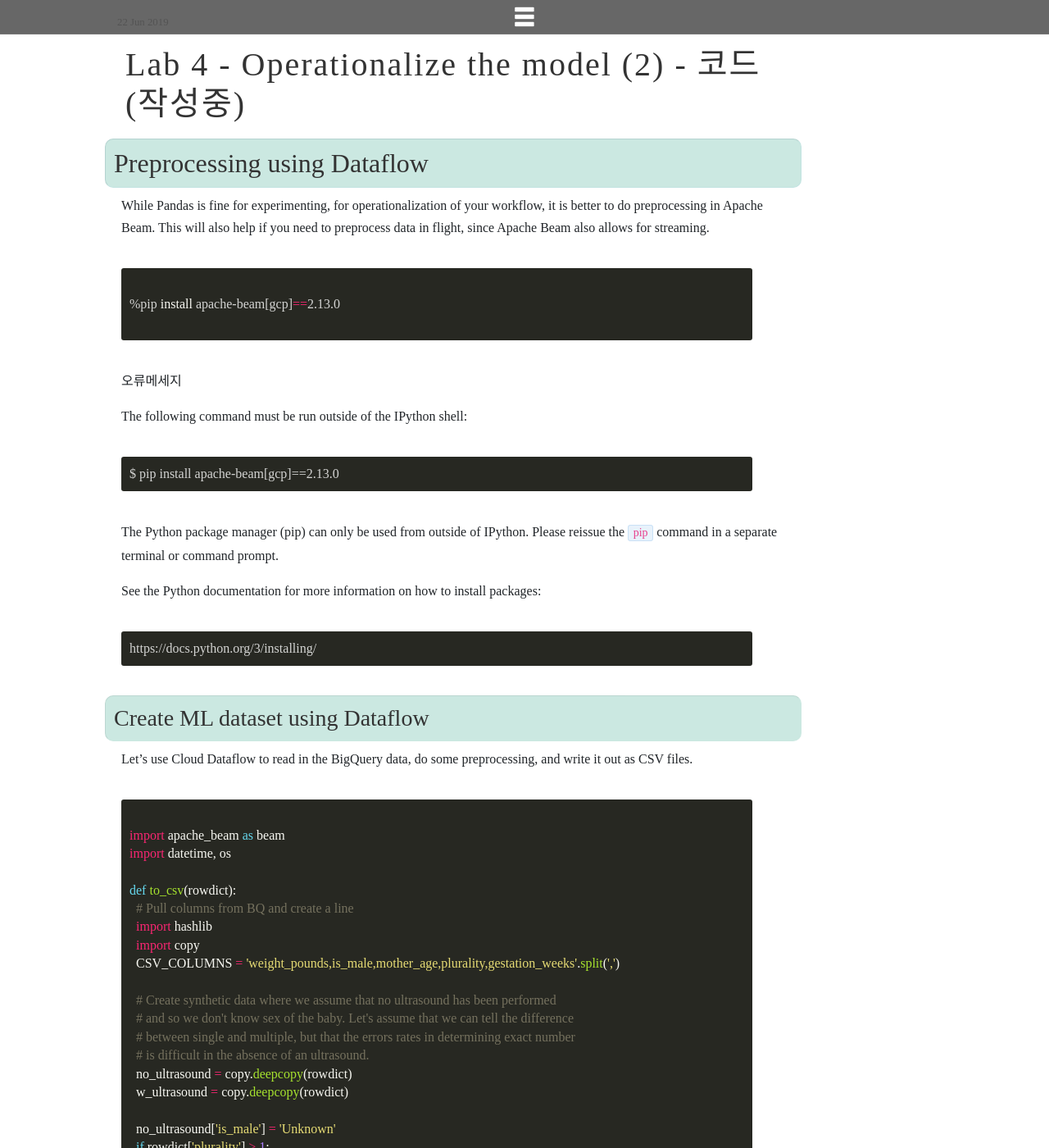
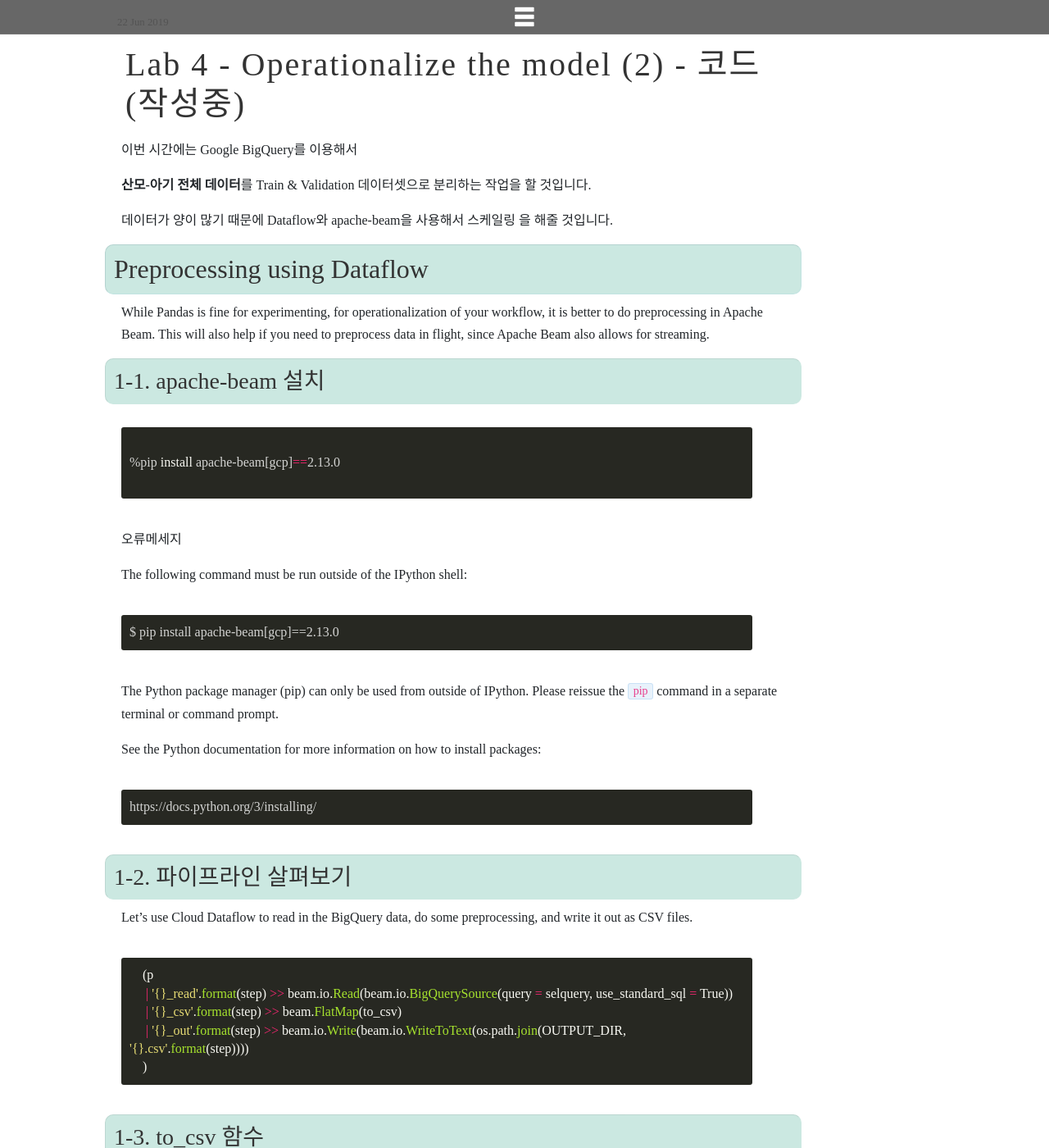
Before and after one commit to DongChanS/DongChanS.github.io, a Jekyll site: the page built from _posts/2019-06-22-91.md, in a window 1280 px wide and 1400 px high, scrolled down 398 px. Shown: the whole window at 82% size. Built offline with Jekyll 4.4.1, drawn with Linux system fonts in a browser that asks for light colours; nearby versions of some CDN libraries; some web fonts are replaced; comment, search, counter and statistics services are not loaded.

Commit message:
update posts:

````diff
--- a/_posts/2019-06-22-91.md
+++ b/_posts/2019-06-22-91.md
@@ -5,9 +5,18 @@ author : Shin Dong Chan
 category : 'ML Studyjam'
 ---
 
+
+이번 시간에는 Google BigQuery를 이용해서
+
+**산모-아기 전체 데이터**를 Train & Validation 데이터셋으로 분리하는 작업을 할 것입니다.
+
+데이터가 양이 많기 때문에 Dataflow와 apache-beam을 사용해서 스케일링 을 해줄 것입니다.
+
 ## Preprocessing using Dataflow
 
 While Pandas is fine for experimenting, for operationalization of your workflow, it is better to do preprocessing in Apache Beam. This will also help if you need to preprocess data in flight, since Apache Beam also allows for streaming.
+
+### 1-1. apache-beam 설치
 
 ```bash
 
@@ -30,10 +39,21 @@ See the Python documentation for more information on how to install packages:
 
 
 
-
-### Create ML dataset using Dataflow
+### 1-2. 파이프라인 살펴보기
 
 Let's use Cloud Dataflow to read in the BigQuery data, do some preprocessing, and write it out as CSV files.
+
+```python
+    (p
+     | '{}_read'.format(step) >> beam.io.Read(beam.io.BigQuerySource(query = selquery, use_standard_sql = True))
+     | '{}_csv'.format(step) >> beam.FlatMap(to_csv)
+     | '{}_out'.format(step) >> beam.io.Write(beam.io.WriteToText(os.path.join(OUTPUT_DIR, '{}.csv'.format(step))))
+    )
+```
+
+
+
+### 1-3. to_csv 함수
 
 ```python
 
@@ -68,6 +88,13 @@ def to_csv(rowdict):
     key = hashlib.sha224(data.encode('utf-8')).hexdigest()  # hash the columns to form a key
     yield str('{},{}'.format(data, key))
 
+```
+
+
+
+### 1-4. preprocess 함수
+
+```python
 def preprocess(in_test_mode):
   import shutil, os, subprocess
   job_name = 'preprocess-babyweight-features' + '-' + datetime.datetime.now().strftime('%y%m%d-%H%M%S')
@@ -140,5 +167,4 @@ AND month > 0
     print("Done!")
 
 preprocess(in_test_mode = False)
-
 ```
````
Also changed, not shown: _posts/2019-05-18-77.md (+1 -1 lines), _posts/2019-05-18-78.md (+1 -1 lines), _posts/2019-05-19-79.md (+1 -1 lines).
